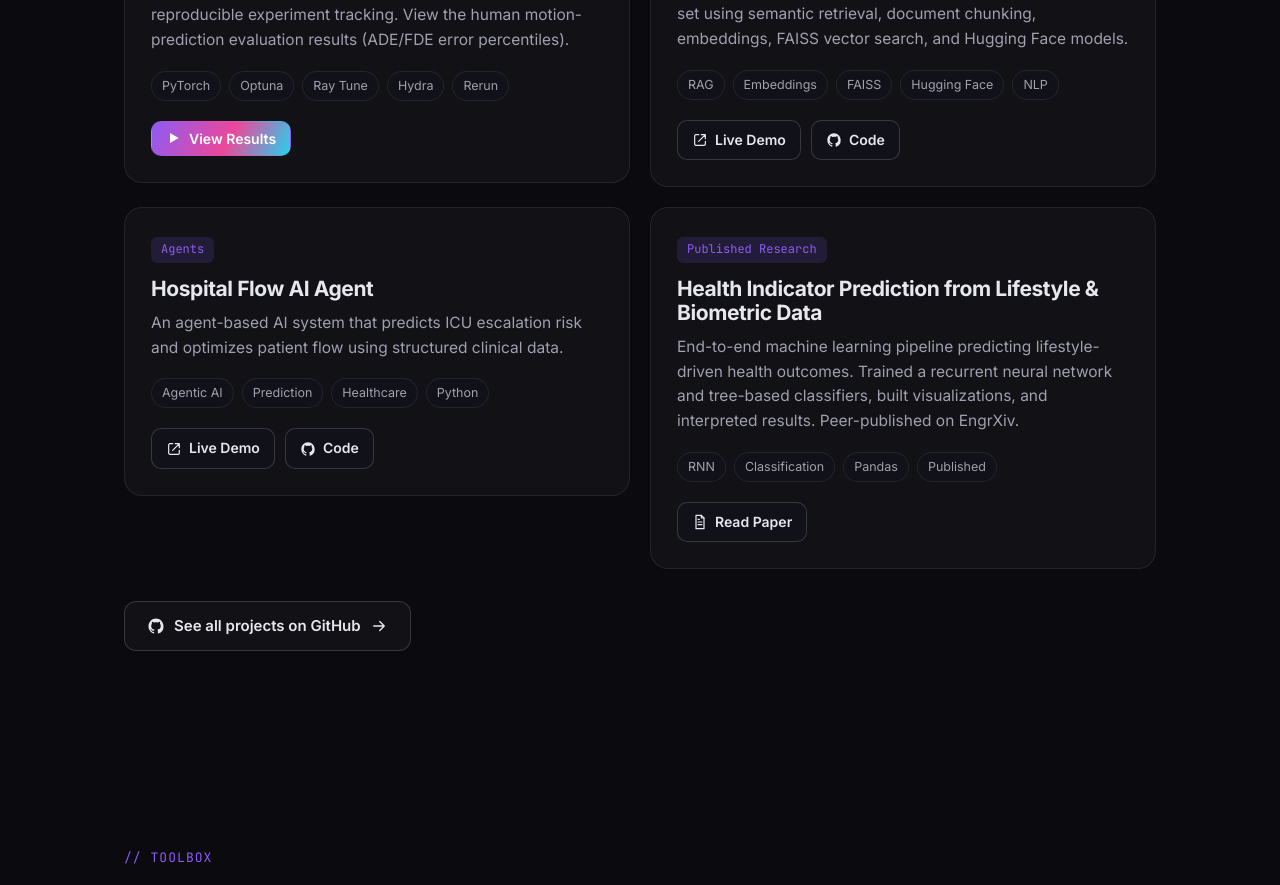
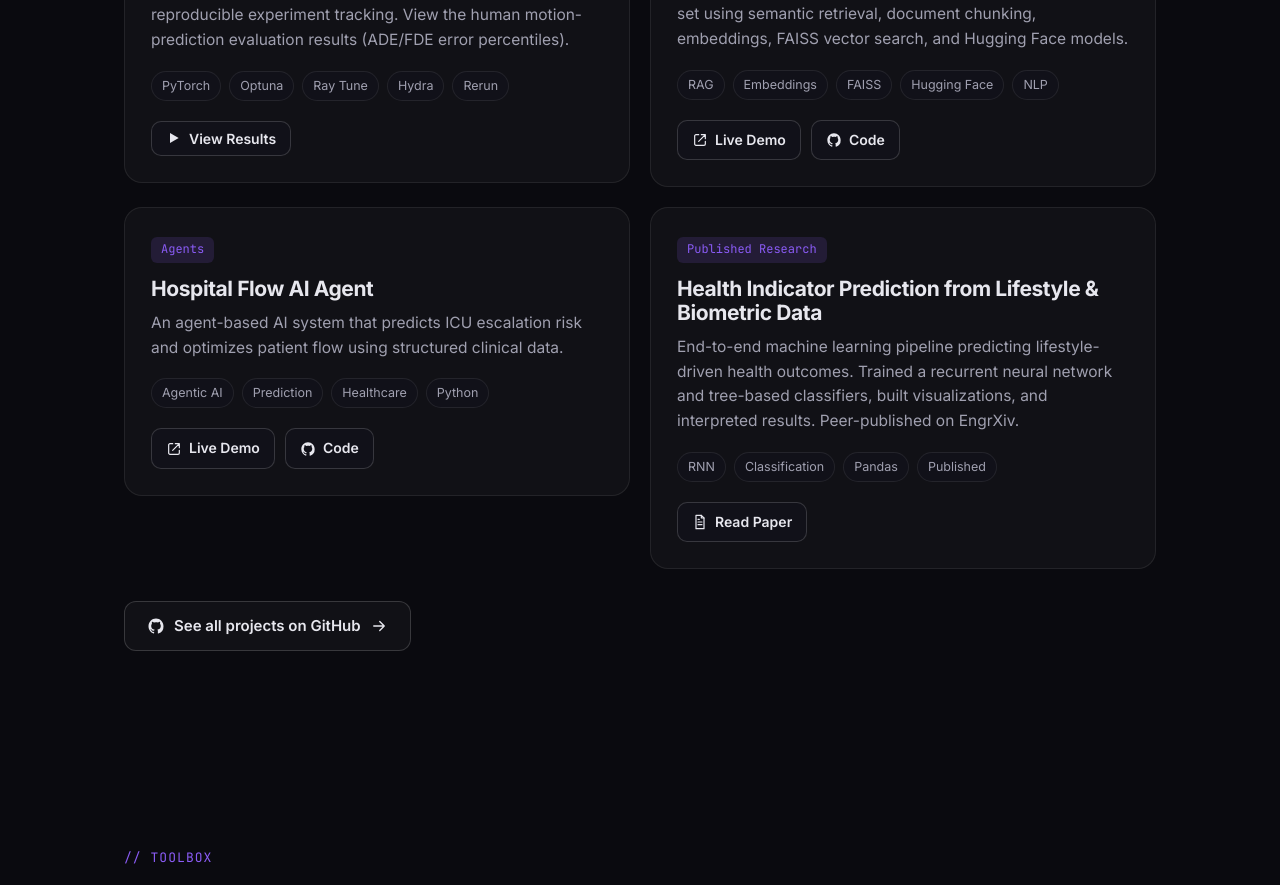
Before and after one commit to manuelapop/my-website, a React (Vite) app: page / in a window 1280 px wide. Shown: the part 1240-2125 px from the top of the page. Built offline with nearby package versions, Linux system fonts and the light colour scheme.

Commit message:
Style View Results button like other project links

```diff
--- a/src/App.tsx
+++ b/src/App.tsx
@@ -197,7 +197,7 @@ function Projects() {
                     {p.gallery && p.gallery.length > 0 && (
                       <button
                         type="button"
-                        className="project-link project-link-accent"
+                        className="project-link"
                         onClick={() => setDemo(p)}
                       >
                         <PlayIcon /> View Results
--- a/src/index.css
+++ b/src/index.css
@@ -417,16 +417,6 @@ button.project-link {
   cursor: pointer;
   font-family: inherit;
 }
-.project-link-accent {
-  background: var(--grad);
-  border-color: transparent;
-  color: #fff;
-}
-.project-link-accent:hover {
-  color: #fff;
-  border-color: transparent;
-  box-shadow: 0 10px 26px -12px rgba(236, 72, 153, 0.7);
-}
 
 /* ===========================================================================
    Modal (interactive demo viewer)
```
